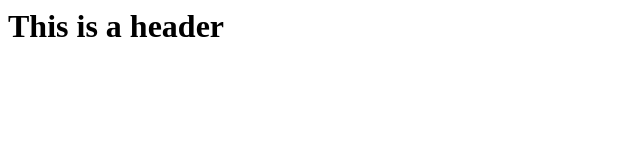
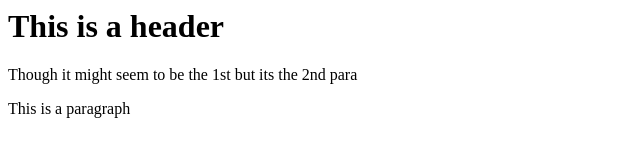
Before and after one commit to NipunGupta27/git-test, a plain HTML site: page index.html in a window 1280 px wide. Shown: the whole page, without its empty margins (0-640 px from the left). Drawn offline with Linux system fonts and the light colour scheme.

Commit message:
Third commit

```diff
--- a/index.html
+++ b/index.html
@@ -3,6 +3,8 @@
 
     <body>
         <h1>This is a header</h1>
+        <p>Though it might seem to be the 1st but its the 2nd para</p>
+        <p>This is a paragraph</p>
     </body>
 
 </html>
```
